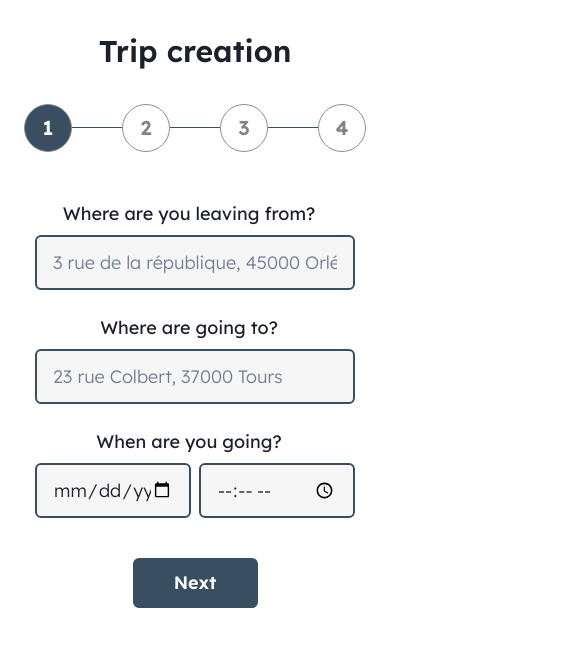
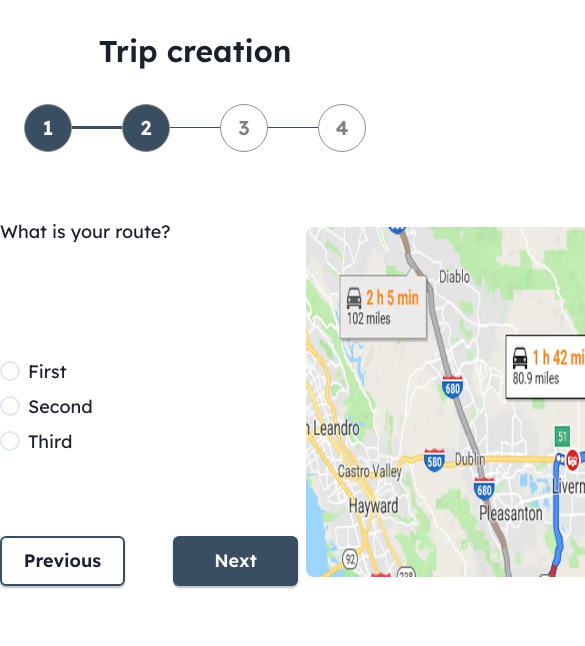
Before and after one commit to WildCodeSchool/2022-09-Orleans-CDA-Projet-KaraoCar, a React (Vite) app in the folder apps/frontend/web/: page /create-trip in a window 390 px wide. Shown: the top 646 px of the page, 585 px wide, since content can reach past the window. Built offline with nearby package versions, Linux system fonts and the light colour scheme.

Commit message:
feat(front): chakra style, 2nd form part (responsive wip)

```diff
--- a/apps/frontend/web/src/components/forms/trip/Index.tsx
+++ b/apps/frontend/web/src/components/forms/trip/Index.tsx
@@ -15,7 +15,7 @@ const Index = () => {
     setStep(step + 1);
     console.log(values);
   }
-  const [step, setStep] = useState(1);
+  const [step, setStep] = useState(2);
 
   const removeStep = () => {
     if (step - 1 >= 1) {
@@ -34,7 +34,7 @@ const Index = () => {
       case 1:
         return <Date />;
       case 2:
-        return <RouteDetails />;
+        return <RouteDetails step={step} setStep={setStep} />;
       case 3:
         return <CarDetails />;
       case 4:
@@ -59,8 +59,8 @@ const Index = () => {
         <form onSubmit={methods.handleSubmit(onSubmit)}>{formStep(step)}</form>
       </FormProvider>
       <HStack marginX={'auto'}>
-        {step > 1 && <Button onClick={() => removeStep()}>Previous</Button>}
-        {step > 1 && <Button onClick={() => addStep()}>Next</Button>}
+        {step > 2 && <Button onClick={() => removeStep()}>Previous</Button>}
+        {step > 2 && <Button onClick={() => addStep()}>Next</Button>}
       </HStack>
     </Flex>
   );
--- a/apps/frontend/web/src/components/forms/trip/RouteDetails.tsx
+++ b/apps/frontend/web/src/components/forms/trip/RouteDetails.tsx
@@ -1,47 +1,126 @@
 import {
+  Box,
   Button,
   FormControl,
   FormErrorMessage,
   FormLabel,
-  Input,
+  HStack,
+  Image,
   Radio,
+  RadioGroup,
   Stack,
+  VStack,
 } from '@chakra-ui/react';
-import { useFormContext } from 'react-hook-form';
+import { Dispatch, SetStateAction } from 'react';
+import { useFormContext, Controller } from 'react-hook-form';
 
-const RouteDetails = () => {
-  const { register } = useFormContext();
+const RouteDetails = ({
+  step,
+  setStep,
+}: {
+  step: number;
+  setStep: Dispatch<SetStateAction<number>>;
+}) => {
+  const { control } = useFormContext();
   const errors = useFormContext().formState.errors;
   const isSubmitting = useFormContext().formState.isSubmitting;
 
   return (
     <>
+    <HStack height={'100%'} marginTop={'18'}>
       <FormControl
-        isInvalid={Boolean(errors.yolo)}
-        marginTop={'18'}
-        width={'500px'}
+        isInvalid={Boolean(errors.itineraryUrl)}
+        width={{ base: '320px', md: '420px', lg: '500px' }}
+        id="itineraryUrl"
+        height={'100%'}
+        display={'flex'}
+        flexDirection={'column'}
+        justifyContent={'space-between'}
       >
-        <FormLabel htmlFor="yolo" fontSize={'24'} textAlign={'center'}>
+        <FormLabel
+          htmlFor="itineraryUrl"
+          fontSize={{ base: '18', md: '24' }}
+          textAlign={'start'}
+          fontWeight={'regular'}
+          marginBottom={'8'}
+        >
           What is your route?
         </FormLabel>
+        <Controller
+          name="itineraryUrl"
+          control={control}
+          render={({ field }) => (
+            <RadioGroup {...field}>
               <Stack>
-          <Radio size="lg" name="1" colorScheme="#394E61">
-            Radio
+                <Radio
+                  size={'lg'}
+                  value="1"
+                  fontSize={{ base: '18', md: '24' }}
+                  fontWeight={'light'}
+                  colorScheme={'slateblue'}
+                >
+                  First
                 </Radio>
-          <Radio size="lg" name="2" colorScheme="#394E61">
-            Radio
+                <Radio
+                  size={'lg'}
+                  value="2"
+                  fontSize={{ base: '18', md: '24' }}
+                  fontWeight={'light'}
+                  colorScheme={'slateblue'}
+                >
+                  Second
                 </Radio>
-          <Radio size="lg" name="3" colorScheme="#394E61">
-            Radio
+                <Radio
+                  size={'lg'}
+                  value="3"
+                  fontSize={{ base: '18', md: '24' }}
+                  fontWeight={'light'}
+                  colorScheme={'slateblue'}
+                >
+                  Third
                 </Radio>
               </Stack>
+            </RadioGroup>
+          )}
+          rules={{
+            required: { value: true, message: 'This is required.' },
+          }}
+        />
         <FormErrorMessage>
-          {errors?.yolo && errors.yolo.message?.toString()}
+          {errors?.itineraryUrl && errors.itineraryUrl.message?.toString()}
         </FormErrorMessage>
-      </FormControl>
-      <Button mt={4} colorScheme="teal" isLoading={isSubmitting} type="submit">
+        <HStack justifyContent={'center'} gap={'12'}>
+        <Button
+          width={{ base: '125px', md: '150px' }}
+          height={{ base: '50px', md: '60px' }}
+          backgroundColor={'#FEFEFE'}
+          colorScheme={'blue'}
+          color={'394E61'}
+          onClick={() => setStep(step - 1)}
+          fontSize={{ base: '18', md: '24' }}
+          border={'2px solid #394E61'}
+          shadow={'0px 2px 2px rgba(0, 0, 0, 0.25)'}
+        >
+          Previous
+        </Button>
+        <Button
+          width={{ base: '125px', md: '150px' }}
+          height={{ base: '50px', md: '60px' }}
+          backgroundColor={'#394E61'}
+          colorScheme={'blue'}
+          color={'white'}
+          isLoading={isSubmitting}
+          type="submit"
+          fontSize={{ base: '18', md: '24' }}
+          shadow={'0px 2px 2px rgba(0, 0, 0, 0.25)'}
+        >
           Next
         </Button>
+      </HStack>
+      </FormControl>
+        <Image src={'./images/map.webp'} height={'350'} rounded={'8px'}/>
+      </HStack>
+
     </>
   );
 };
--- a/apps/frontend/web/src/theme/index.ts
+++ b/apps/frontend/web/src/theme/index.ts
@@ -1,10 +1,17 @@
-import { extendTheme } from '@chakra-ui/react'
+import { extendTheme } from '@chakra-ui/react';
 
 const config = {
-    initialColorMode: 'light',
-    useSystemColorMode: false,
-  };
+  initialColorMode: 'light',
+  useSystemColorMode: false,
+};
 
-const theme = extendTheme({ config });
+const theme = extendTheme({
+  ...config,
+  colors: {
+    slateblue: {
+      500: '#394E61',
+    },
+  },
+});
 
 export default theme;
```
Also changed, not shown: apps/frontend/web/public/images/map.webp (added). Lines whose indentation alone changed are shown as unchanged.
